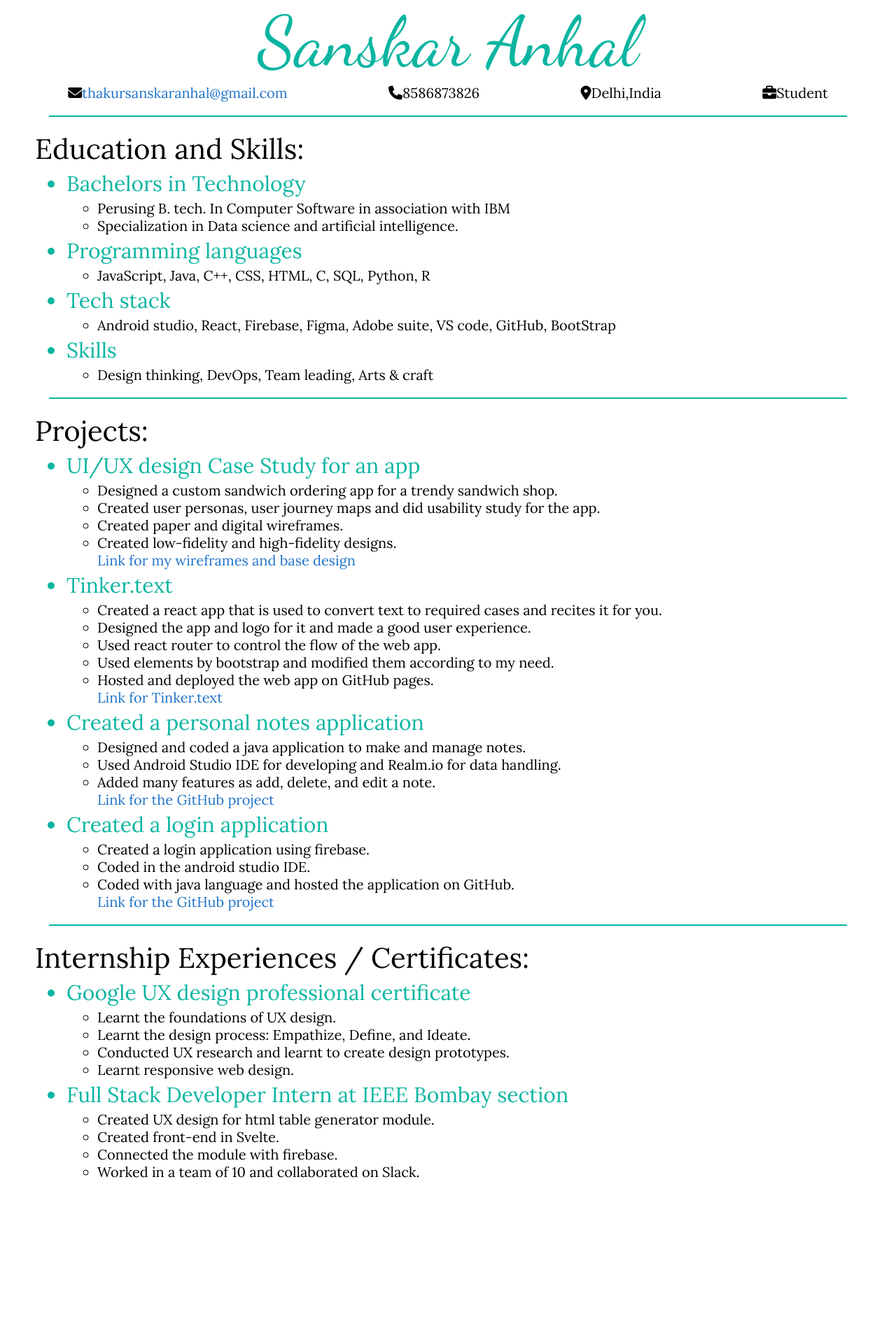
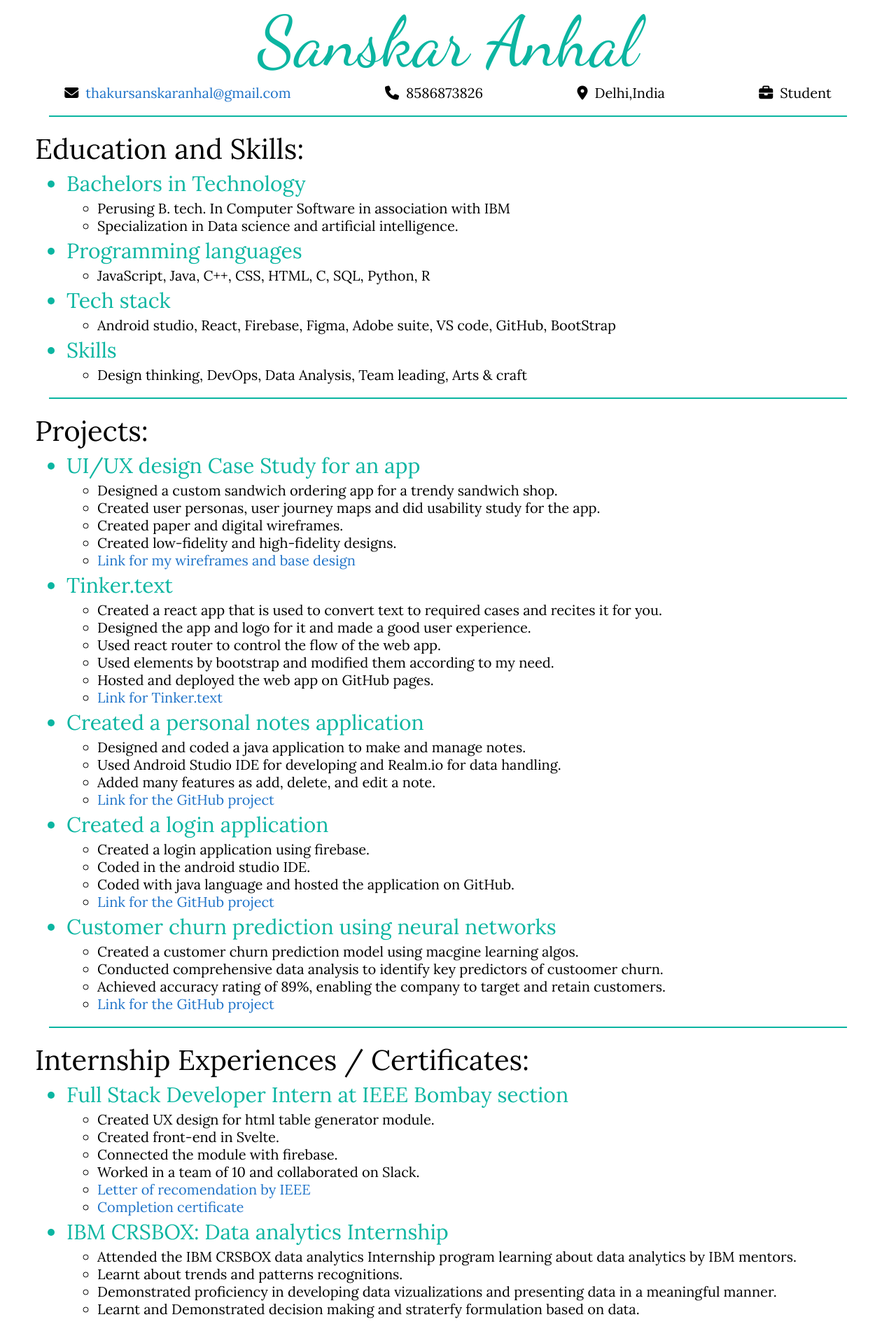
Before and after one commit to Thakur-Sanskar-Anhal/resume, a React (Create React App) app: page / in a window 1280 px wide. Shown: the part 20-1912 px from the top of the page at 70% size. Before the commit the page ends 1732 px from the top, so only its background shows below. Built offline with nearby package versions, Linux system fonts and the light colour scheme.

Commit message:
did the final changes

```diff
--- a/package.json
+++ b/package.json
@@ -1,4 +1,5 @@
 {
+  "homepage": "https://Thakur-Sanskar-Anhal.github.io/resume",
   "name": "resume",
   "version": "0.1.0",
   "private": true,
@@ -6,6 +7,7 @@
     "@testing-library/jest-dom": "^5.17.0",
     "@testing-library/react": "^13.4.0",
     "@testing-library/user-event": "^13.5.0",
+    "gh-pages": "^6.0.0",
     "react": "^18.2.0",
     "react-dom": "^18.2.0",
     "react-scripts": "5.0.1",
@@ -13,6 +15,8 @@
   },
   "scripts": {
     "start": "react-scripts start",
+    "predeploy": "npm run build",
+    "deploy": "gh-pages -d build",
     "build": "react-scripts build",
     "test": "react-scripts test",
     "eject": "react-scripts eject"
--- a/src/App.css
+++ b/src/App.css
@@ -53,7 +53,9 @@ hr{
 }
 
 .desc-item{
-    gap: 5px;
+    display: flex;
+    align-items: center;
+    gap: 10px;
 }
 
 .heading{
--- a/src/App.js
+++ b/src/App.js
@@ -2,29 +2,29 @@ import './App.css';
 
 function App() {
   return (
-    <div class="container">
+    <div className="container">
 
         {/* <!-- heading name --> */}
-        <div class="name">
+        <div className="name">
             Sanskar Anhal
         </div>
 
         {/* <!-- description --> */}
-        <div class="description flex">
-            <div class="desc-item">
-                <i class="fa-solid fa-envelope"></i>
-                <a href="mailto: thakursanskaranhal@gmail.com">thakursanskaranhal@gmail.com</a>
+        <div className="description flex">
+            <div className="desc-item">
+                <i className="fa-solid fa-envelope"></i>
+                <a rel="noreferrer" href="mailto: thakursanskaranhal@gmail.com" target="_blank">thakursanskaranhal@gmail.com</a>
             </div>
-            <div class="desc-item">
-                <i class="fa-solid fa-phone"></i>
+            <div className="desc-item">
+                <i className="fa-solid fa-phone"></i>
                 8586873826
             </div>
-            <div class="desc-item">
-                <i class="fa-solid fa-location-dot"></i>
+            <div className="desc-item">
+                <i className="fa-solid fa-location-dot"></i>
                 Delhi,India
             </div>
-            <div class="desc-item">
-                <i class="fa-solid fa-briefcase"></i>
+            <div className="desc-item">
+                <i className="fa-solid fa-briefcase"></i>
                 Student
             </div>
         </div>
@@ -32,30 +32,30 @@ function App() {
         <hr/>
 
         {/* <!-- Eduation and skil --> */}
-        <div class="education">
-            <div class="heading">
+        <div className="education">
+            <div className="heading">
                 Education and Skills:
             </div>
-            <ul class="primary-ul">
+            <ul className="primary-ul">
                 <li>Bachelors in Technology</li>
-                <ul class="seccondary-ul">
+                <ul className="seccondary-ul">
                     <li>Perusing B. tech. In Computer Software in association with IBM</li>
                     <li>Specialization in Data science and artificial intelligence.</li>
                 </ul>
 
                 <li>Programming languages</li>
-                <ul class="seccondary-ul">
+                <ul className="seccondary-ul">
                     <li>JavaScript, Java, C++, CSS, HTML, C, SQL, Python, R</li>
                 </ul>
 
                 <li>Tech stack</li>
-                <ul class="seccondary-ul">
+                <ul className="seccondary-ul">
                     <li>Android studio, React, Firebase, Figma, Adobe suite, VS code, GitHub, BootStrap</li>
                 </ul>
 
                 <li>Skills</li>
-                <ul class="seccondary-ul">
-                    <li>Design thinking, DevOps, Team leading, Arts & craft</li>
+                <ul className="seccondary-ul">
+                    <li>Design thinking, DevOps, Data Analysis, Team leading, Arts & craft</li>
                 </ul>
             </ul>
         </div>
@@ -63,44 +63,52 @@ function App() {
         <hr/>
 
         {/* <!-- Projects --> */}
-        <div class="projects">
-            <div class="heading">
+        <div className="projects">
+            <div className="heading">
                 Projects:
             </div>
-            <ul class="primary-ul">
+            <ul className="primary-ul">
                 <li>UI/UX design Case Study for an app</li>
-                <ul class="seccondary-ul">
+                <ul className="seccondary-ul">
                     <li>Designed a custom sandwich ordering app for a trendy sandwich shop.</li>
                     <li>Created user personas, user journey maps and did usability study for the app.</li>
                     <li>Created paper and digital wireframes.</li>
                     <li>Created low-fidelity and high-fidelity designs.</li>
-                    <a href="https://www.figma.com/file/zB7HoV04AmIRH8IR1kzBYT/sans.wich?type=design&node-id=0-1&mode=design" >Link for my wireframes and base design</a>
+                    <li><a rel="noreferrer" href="https://www.figma.com/file/zB7HoV04AmIRH8IR1kzBYT/sans.wich?type=design&node-id=227%3A777&mode=design&t=TtpA93mEwFhif7zc-1" target="_blank">Link for my wireframes and base design</a></li>
                 </ul>
 
                 <li>Tinker.text</li>
-                <ul class="seccondary-ul">
+                <ul className="seccondary-ul">
                     <li>Created a react app that is used to convert text to required cases and recites it for you.</li>
                     <li>Designed the app and logo for it and made a good user experience.</li>
                     <li>Used react router to control the flow of the web app.</li>
                     <li>Used elements by bootstrap and modified them according to my need.</li>
                     <li>Hosted and deployed the web app on GitHub pages.</li>
-                    <a href="https://thakur-sanskar-anhal.github.io/tinker-text/">Link for Tinker.text</a>
+                    <li><a rel="noreferrer" href="https://thakur-sanskar-anhal.github.io/tinker-text/" target="_blank">Link for Tinker.text</a></li>
                 </ul>
 
                 <li>Created a personal notes application</li>
-                <ul class="seccondary-ul">
+                <ul className="seccondary-ul">
                     <li>Designed and coded a java application to make and manage notes.</li>
                     <li>Used Android Studio IDE for developing and Realm.io for data handling.</li>
                     <li>Added many features as add, delete, and edit a note.</li>
-                    <a href="https://github.com/Thakur-Sanskar-Anhal/Personal-Notes-App">Link for the GitHub project</a>
+                    <li><a rel="noreferrer" href="https://github.com/Thakur-Sanskar-Anhal/Personal-Notes-App" target="_blank">Link for the GitHub project</a></li>
                 </ul>
 
                 <li>Created a login application</li>
-                <ul class="seccondary-ul">
+                <ul className="seccondary-ul">
                     <li>Created a login application using firebase.</li>
                     <li>Coded in the android studio IDE.</li>
                     <li>Coded with java language and hosted the application on GitHub.</li>
-                    <a href="https://github.com/Thakur-Sanskar-Anhal/First-App">Link for the GitHub project</a>
+                    <li><a rel="noreferrer" href="https://github.com/Thakur-Sanskar-Anhal/First-App" target="_blank">Link for the GitHub project</a></li>
+                </ul>
+
+                <li>Customer churn prediction using neural networks</li>
+                <ul className="seccondary-ul">
+                    <li>Created a customer churn prediction model using macgine learning algos.</li>
+                    <li>Conducted comprehensive data analysis to identify key predictors of custoomer churn.</li>
+                    <li>Achieved accuracy rating of 89%, enabling the company to target and retain customers.</li>
+                    <li><a rel="noreferrer" href="https://github.com/Thakur-Sanskar-Anhal/First-App" target="_blank">Link for the GitHub project</a></li>
                 </ul>
 
             </ul>
@@ -109,25 +117,44 @@ function App() {
         <hr/>
 
         {/* // <!-- Internships --> */}
-        <div class="internships">
-            <div class="heading">
+        <div className="internships">
+            <div className="heading">
                 Internship Experiences / Certificates:
             </div>
-            <ul class="primary-ul">
-                <li>Google UX design professional certificate</li>
-                <ul class="seccondary-ul">
+            <ul className="primary-ul">
+                <li>Full Stack Developer Intern at IEEE Bombay section</li>
+                <ul className="seccondary-ul">
+                    <li>Created UX design for html table generator module.</li>
+                    <li>Created front-end in Svelte.</li>
+                    <li>Connected the module with firebase.</li>
+                    <li>Worked in a team of 10 and collaborated on Slack.</li>
+                    <li><a rel="noreferrer" href="https://us-central1-netcredential-22f17.cloudfunctions.net/cred/credential/9pZH65c85d" target="_blank">Letter of recomendation by IEEE</a></li>
+                    <li><a rel="noreferrer" href="https://us-central1-netcredential-22f17.cloudfunctions.net/cred/credential/9pZH0c278d" target="_blank">Completion certificate</a></li>
+                </ul>
+
+                <li>IBM CRSBOX: Data analytics Internship</li>
+                <ul className="seccondary-ul">
+                    <li>Attended the IBM CRSBOX data analytics Internship program learning about data analytics by IBM mentors.</li>
+                    <li>Learnt about trends and patterns recognitions.</li>
+                    <li>Demonstrated proficiency in developing data vizualizations and presenting data in a meaningful manner.</li>
+                    <li>Learnt and Demonstrated decision making and straterfy formulation based on data.</li>
+                </ul>
+
+               <li>Google UX design professional certificate</li>
+                <ul className="seccondary-ul">
                     <li>Learnt the foundations of UX design.</li>
                     <li>Learnt the design process: Empathize, Define, and Ideate.</li>
                     <li>Conducted UX research and learnt to create design prototypes.</li>
                     <li>Learnt responsive web design.</li>
                 </ul>
 
-                <li>Full Stack Developer Intern at IEEE Bombay section</li>
-                <ul class="seccondary-ul">
-                    <li>Created UX design for html table generator module.</li>
-                    <li>Created front-end in Svelte.</li>
-                    <li>Connected the module with firebase.</li>
-                    <li>Worked in a team of 10 and collaborated on Slack.</li>
+                <li>IBM AI analyst</li>
+                <ul className="seccondary-ul">
+                    <li>Completed the AI analyst course offered by IBM.</li>
+                    <li>Gained proficiency in programming languages like R and python, utlizing them to implement AI algos.</li>
+                    <li>Created multiple projects on IBM cloud such as AI pipeline, healthcare chatbots, data analysis using AI,etc.</li>
+                    <li>Acquired hands-on experience in data preprocessing, feature engineering, and data visualization techniques,
+                        enhancing data quality and extracting meaningful insights.</li>
                 </ul>
             </ul>
         </div>
```
Also changed, not shown: 1 other file (tests, documents, lock files or other folders).
